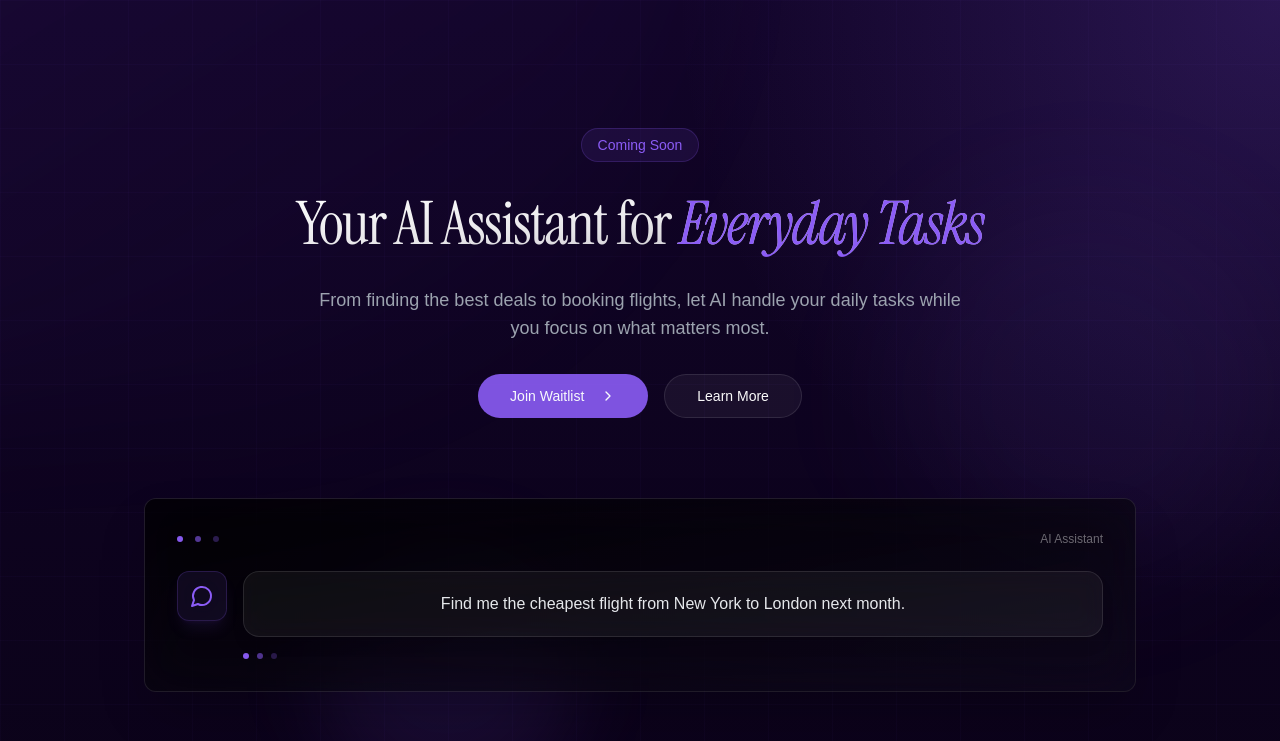
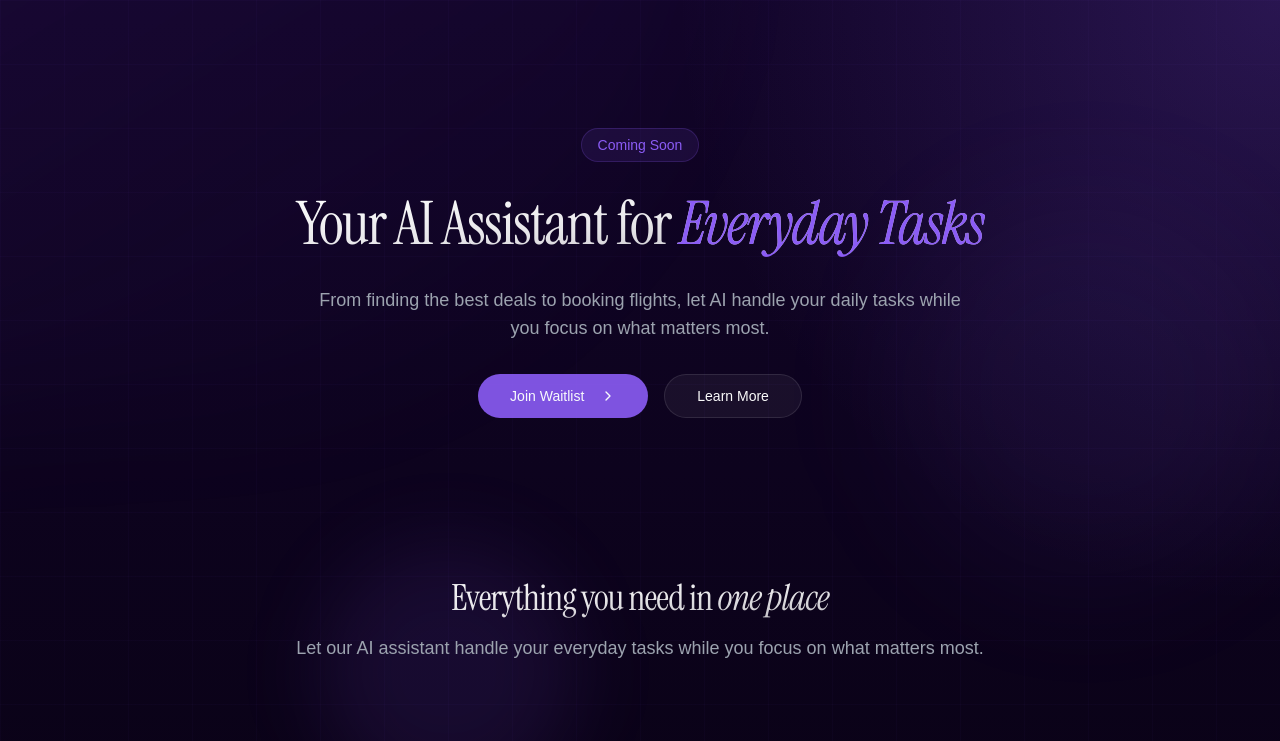
Before and after one commit to TEChintz/paradox, a React (Vite) app: page / in a window 1280 px wide. Shown: the top 741 px of the page. Built offline with nearby package versions, Linux system fonts and the light colour scheme; a web font is replaced by a local one.

Commit message:
Remove chat preview card
Remove the chat preview card from the hero section of the homepage.  No other changes were made.

```diff
--- a/src/pages/Index.tsx
+++ b/src/pages/Index.tsx
@@ -1,3 +1,4 @@
+
 import { Button } from "@/components/ui/button";
 import { Card } from "@/components/ui/card";
 import {
@@ -100,43 +101,6 @@ const Index = () => {
               Learn More
             </Button>
           </motion.div>
-        </div>
-
-        {/* Feature Preview */}
-        <div className="mx-auto mt-12 md:mt-20 max-w-5xl animate-fade-up px-4 [animation-delay:600ms]">
-          <Card className="overflow-hidden border-0 shadow-2xl neo-blur">
-            <div className="relative p-6 md:p-8 bg-gradient-to-br from-black/40 to-primary/5">
-              <div className="absolute inset-0 backdrop-blur-xl" />
-              <div className="relative space-y-6">
-                <div className="flex items-center justify-between">
-                  <div className="flex items-center space-x-3">
-                    <div className="h-1.5 w-1.5 rounded-full bg-primary animate-pulse" />
-                    <div className="h-1.5 w-1.5 rounded-full bg-primary/60" />
-                    <div className="h-1.5 w-1.5 rounded-full bg-primary/30" />
-                  </div>
-                  <div className="text-xs text-white/40 font-geist">AI Assistant</div>
-                </div>
-                <div className="space-y-4">
-                  <div className="flex items-start space-x-4">
-                    <div className="rounded-xl bg-primary/10 p-3 backdrop-blur-lg border border-primary/20 shadow-lg shadow-primary/10">
-                      <MessageCircle className="h-5 w-5 md:h-6 md:w-6 text-primary" />
-                    </div>
-                    <div className="flex-1">
-                      <p className="rounded-2xl bg-white/5 p-4 md:p-5 text-sm md:text-base text-gray-200 font-geist shadow-lg border border-white/10 backdrop-blur-md">
-                        Find me the cheapest flight from New York to London next
-                        month.
-                      </p>
-                      <div className="mt-4 flex items-center space-x-2">
-                        <div className="h-1.5 w-1.5 animate-pulse rounded-full bg-primary" />
-                        <div className="h-1.5 w-1.5 animate-pulse rounded-full bg-primary/60 delay-100" />
-                        <div className="h-1.5 w-1.5 animate-pulse rounded-full bg-primary/30 delay-200" />
-                      </div>
-                    </div>
-                  </div>
-                </div>
-              </div>
-            </div>
-          </Card>
         </div>
       </section>
 
```
